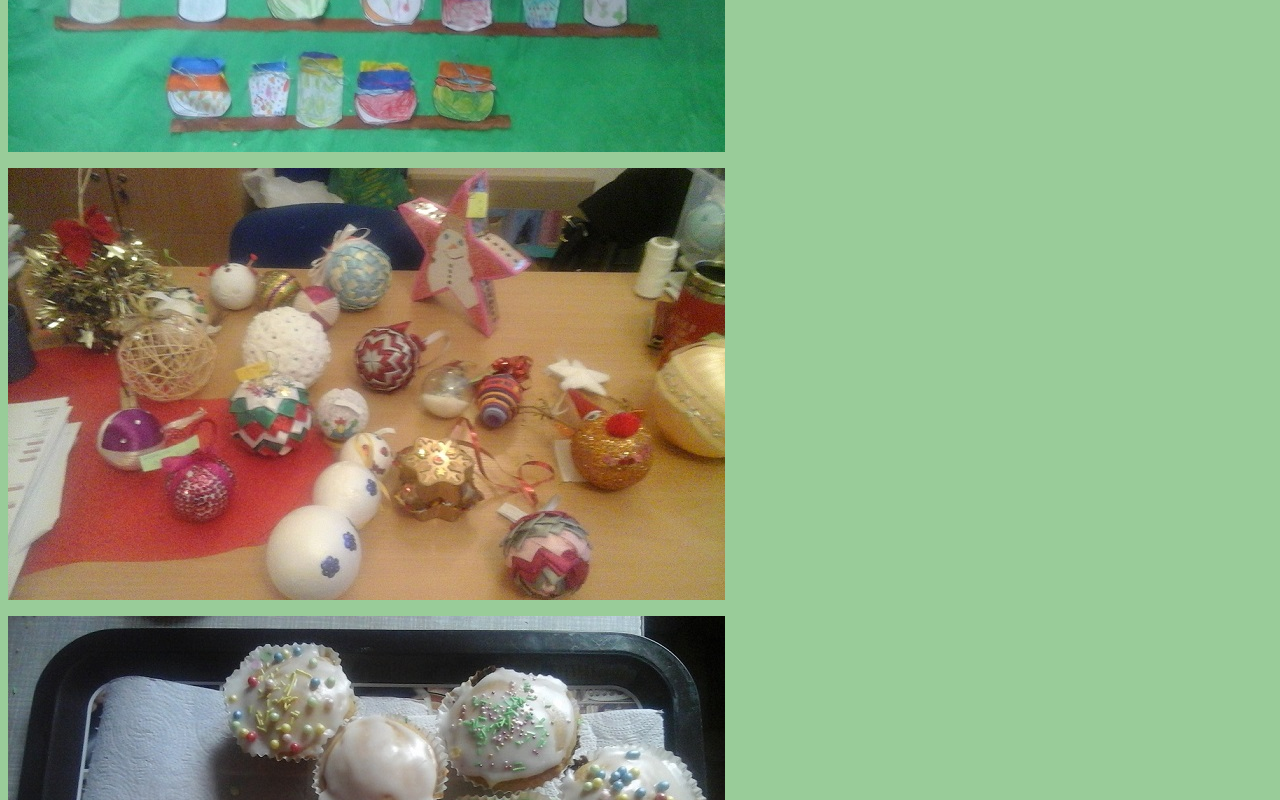
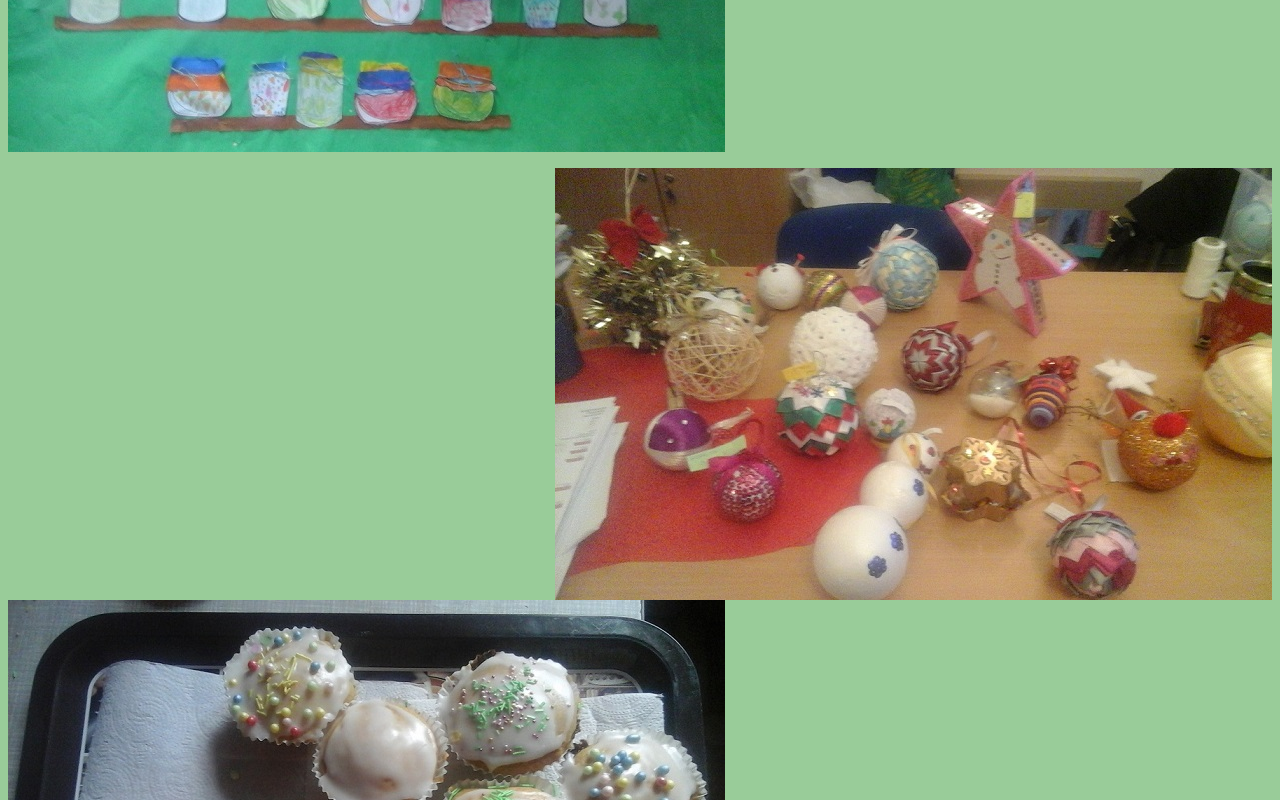
Before and after one commit to justynapodolska/pspi, a plain HTML site: page docs/index.html in a window 1280 px wide. Shown: the part 436-1236 px from the top of the page. Drawn offline with Linux system fonts and the light colour scheme.

Commit message:
Update index.html

```diff
--- a/docs/index.html
+++ b/docs/index.html
@@ -10,7 +10,7 @@
  "zobacz co robię w wolnym czasie"
  <p>
   <img src="gazetka.jpg" alt="" align="center" />  </p>
-<p> <img src="bombki.jpg" alt="" align="center" /></p>
+<p> <img src="bombki.jpg" alt="" align="right" /></p>
   <p> <img src="babki.jpg" alt="" align="center" />
   </p>
 
```
